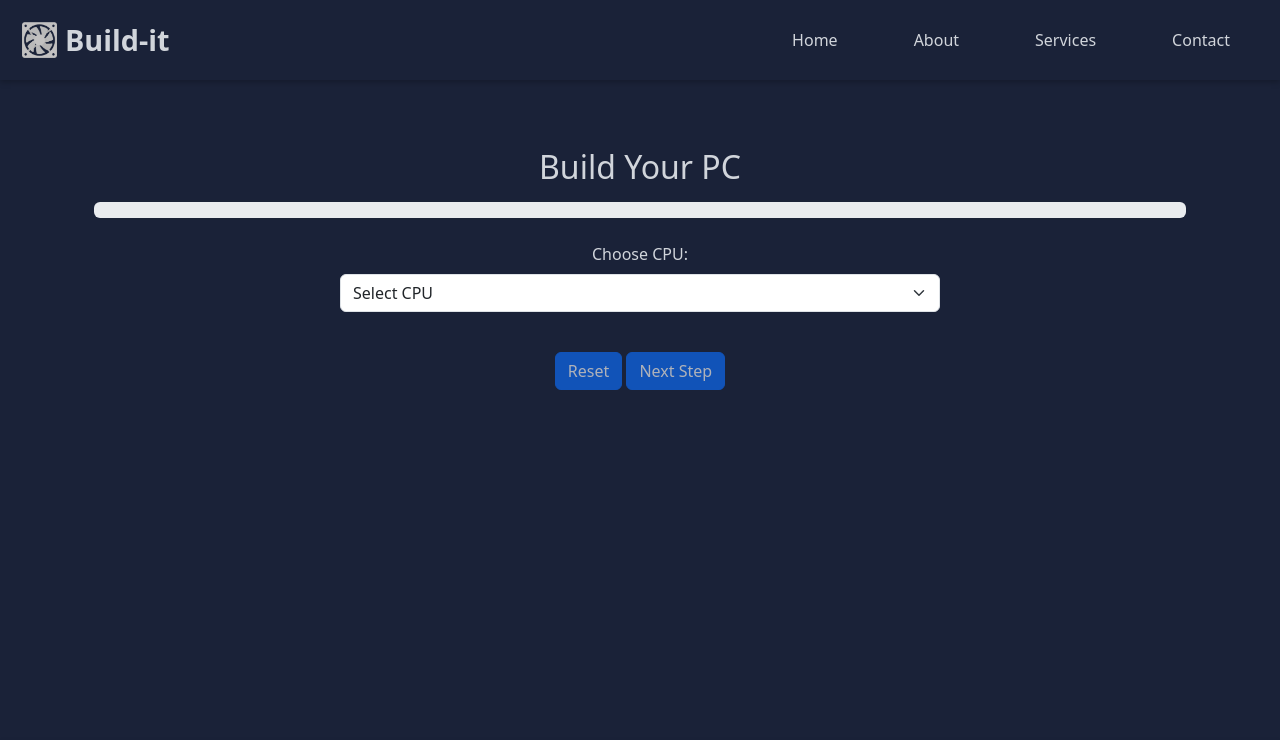
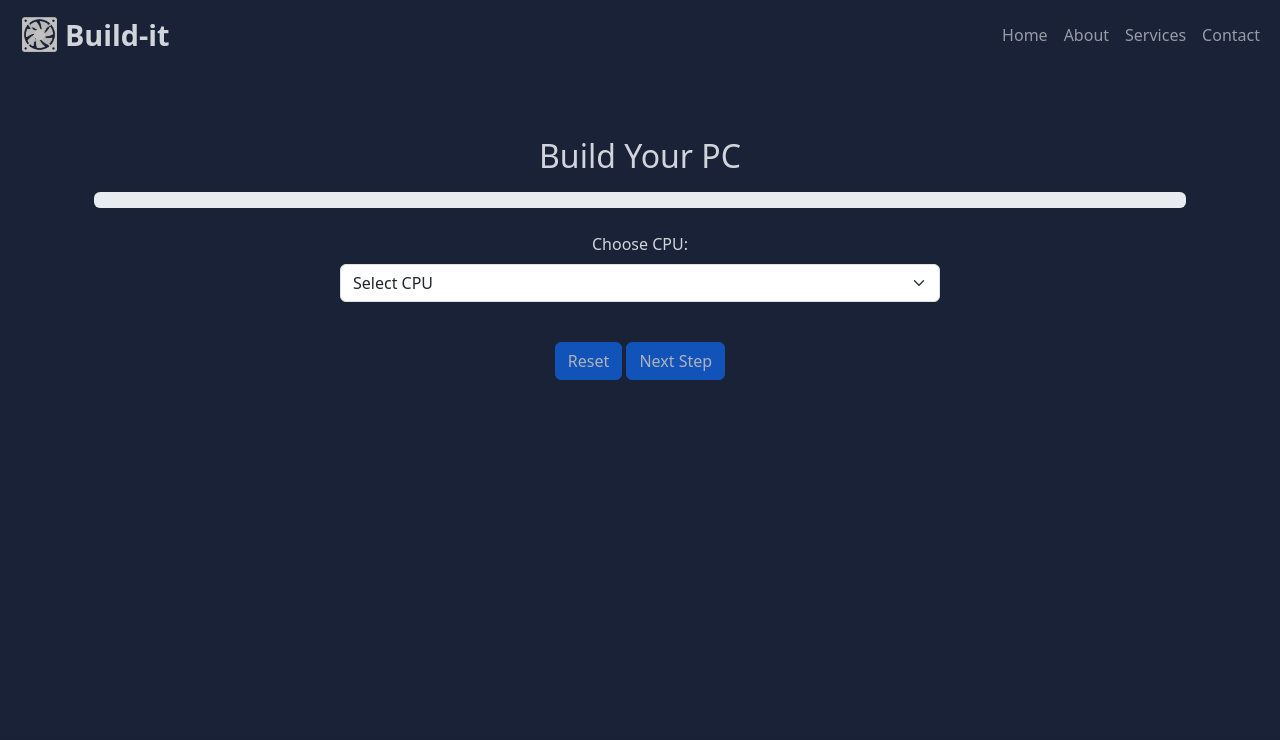
Before and after one commit to saldon002/Build-it, a Flask app: page /configuration in a window 1280 px wide. Shown: the top 740 px of the page. Run offline with Flask 3, Linux system fonts and the light colour scheme; data that the repository does not hold is empty; some libraries are stand-ins or nearby versions.

Commit message:
Update navbar.css

```diff
--- a/server/static/css/navbar.css
+++ b/server/static/css/navbar.css
@@ -1,30 +1,4 @@
-:root {
-    --background-color: #1a2238; /* Blu cobalto scuro */
-    --accent-color: #a9b1bc; /* Argento per testo e dettagli */
-    --text-color: #d1d5db; /* Grigio chiaro per il testo */
-    --dropdown-bg: #2a3656; /* Blu scuro per il dropdown */
-    --hover-color: #3f4c6b; /* Blu più chiaro per hover */
-    --shadow-color: rgba(0, 0, 0, 0.25); /* Ombra delicata */
-}
-
-.navbar {
-    background-color: var(--background-color);
-    height: 80px;
-    width: 100%;
-    display: flex;
-    align-items: center;
-    justify-content: space-between;
-    box-shadow: 0 2px 6px var(--shadow-color);
-}
-
-.navbar h1.logo {
-    display: flex;
-    align-items: center;
-    font-size: 1.8rem;
-    color: var(--text-color);
-    margin: 0;
-}
-
+/* Logo's style*/
 .logo_img {
     width: 35px;
     height: auto;
@@ -32,55 +6,8 @@
     margin-left: 10px;
 }
 
+/* Logo's image style*/
 .logo {
     color: var(--text-color);
     font-size: 30px;
 }
-
-.navbar ul {
-    list-style: none;
-    display: flex;
-}
-
-.navbar ul li {
-    padding: 10px 30px;
-    position: relative;
-}
-
-.navbar ul li a {
-    color: var(--text-color);
-    text-decoration: none;
-    font-size: 1rem;
-    transition: all 0.3s;
-}
-
-.navbar ul li a:hover {
-    color: var(--hover-color);
-
-}
-
-.dropdown-content {
-    display: none;
-}
-
-.navbar ul li:hover .dropdown-content {
-    display: block;
-    position: absolute;
-    left: 0;
-    top: 100%;
-    background-color: var(--background-color);
-}
-
-.navbar ul li:hover .dropdown-content ul {
-    display: block;
-    margin: 10px;
-}
-
-.navbar ul li:hover .dropdown-content ul li {
-    width: 80px;
-    padding: 10px;
-}
-
-.navbar ul li:hover .dropdown-content ul li:hover {
-    background-color: var(--hover-color);
-}
```
